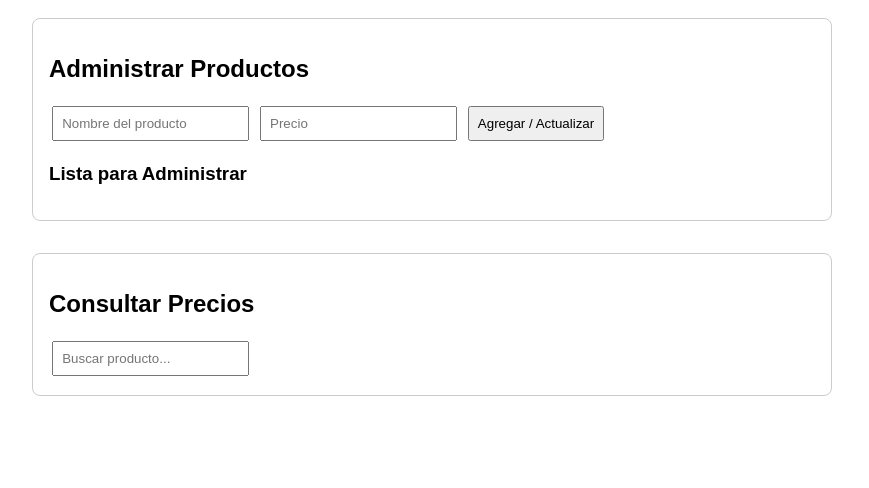
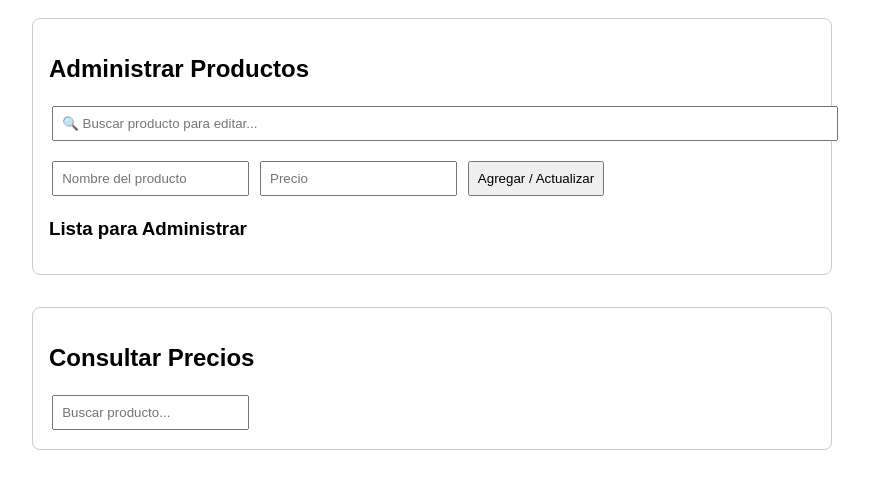
Before and after one commit to jetr6445/Inventario, a plain HTML site: page index.html in a window 1280 px wide. Shown: the part 72-560 px from the top of the page, without its empty margins (208-1077 px from the left). Drawn offline with nearby package versions, Linux system fonts and the light colour scheme; no server answers.

Commit message:
Update index.html
filtro para busqueda de producto en pantalla adminsitracion

```diff
--- a/index.html
+++ b/index.html
@@ -15,9 +15,13 @@
 <body>
     <h1>Gestión de Productos</h1>
 
-    <!-- Sección de Administración (CRUD) -->
+       <!-- Sección de Administración (CRUD) -->
     <div class="seccion">
         <h2>Administrar Productos</h2>
+
+        <!-- NUEVO BUSCADOR PARA ADMINISTRAR -->
+        <input type="text" id="buscarAdminInput" placeholder="🔍 Buscar producto para editar..." oninput="filtrarAdmin()" style="width: 100%; margin-bottom: 1rem;">
+
         <input type="text" id="nombreInput" placeholder="Nombre del producto">
         <input type="number" id="precioInput" placeholder="Precio" step="0.01">
         <button onclick="crearProducto()">Agregar / Actualizar</button>
```
